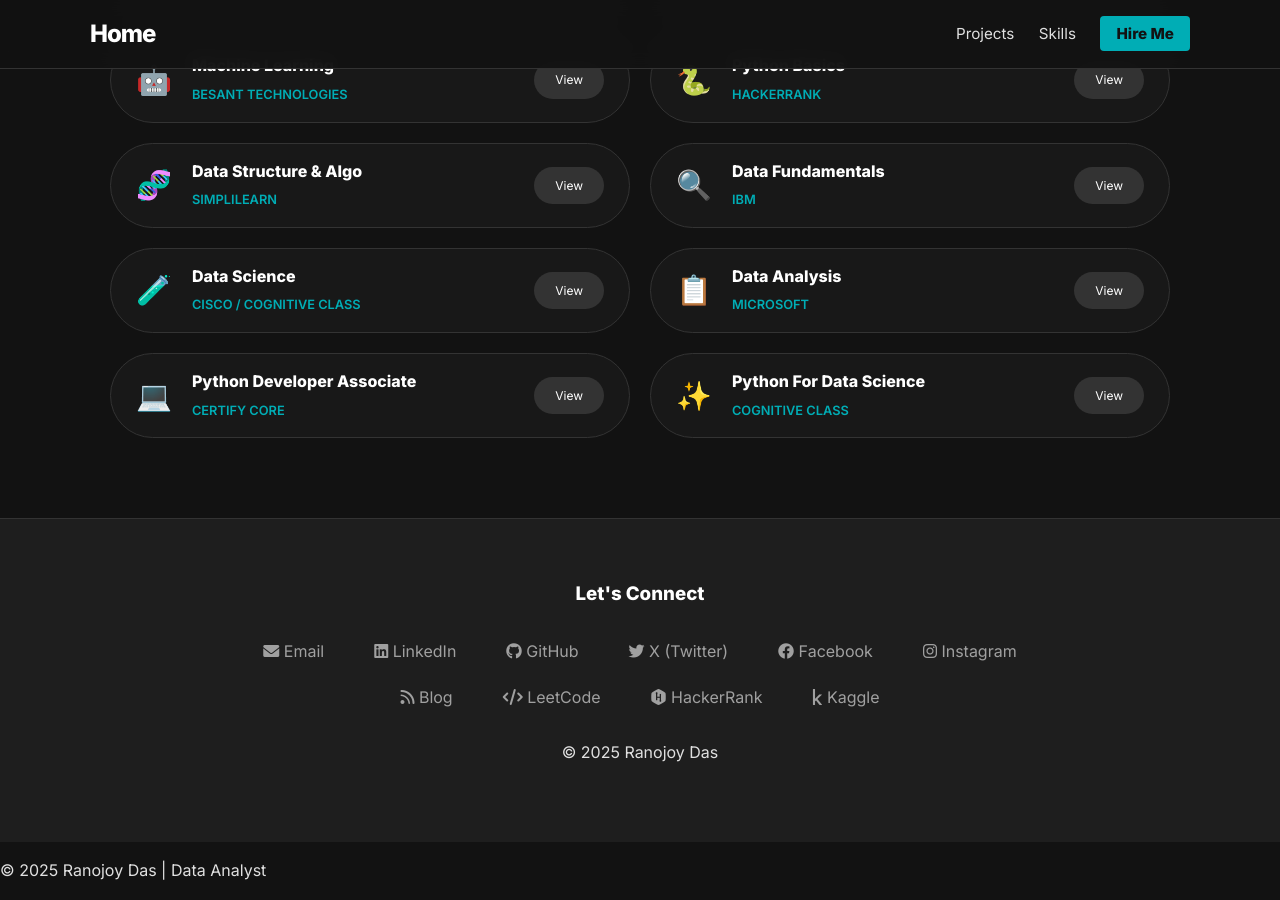
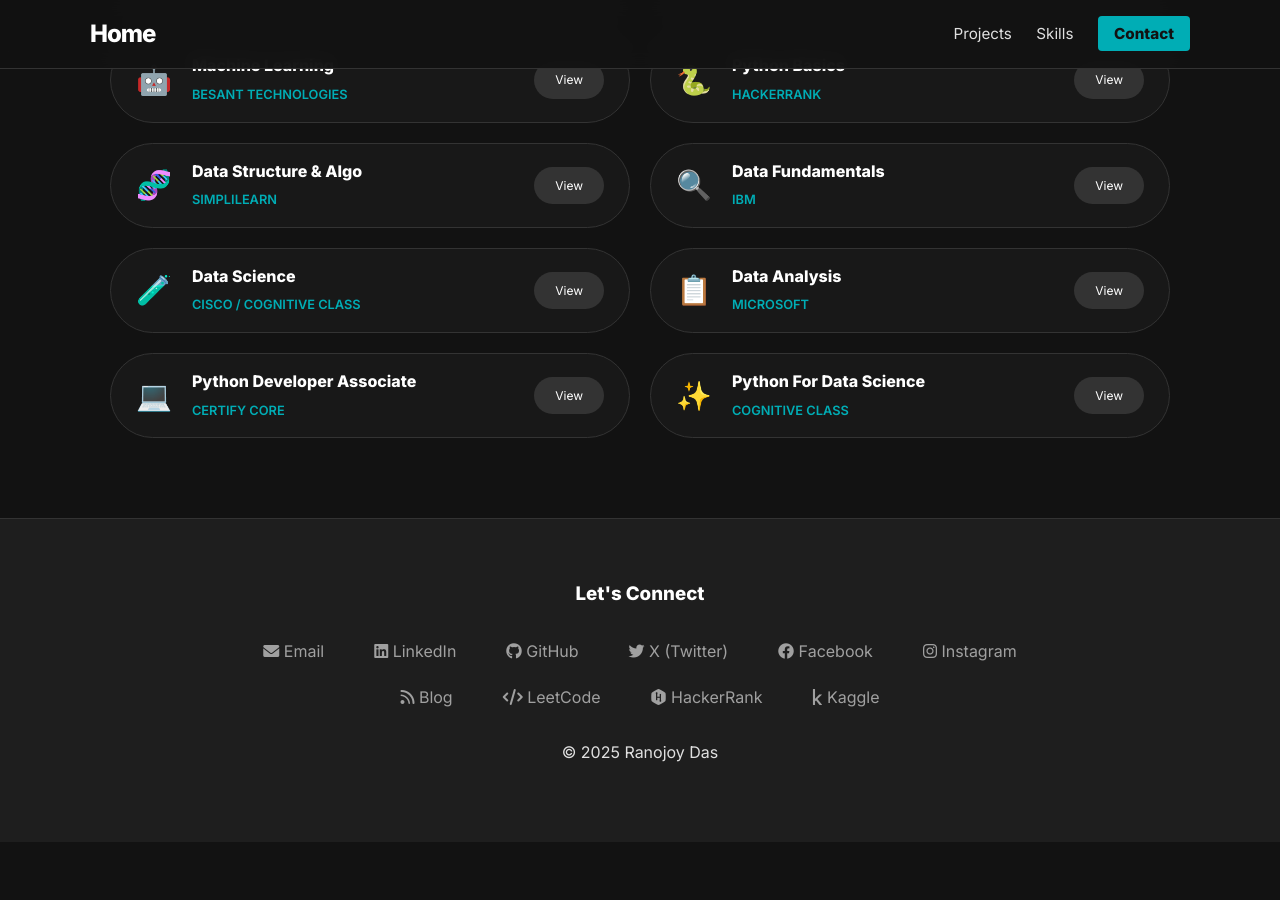
Before and after one commit to IamRaNo/iamrano.github.io, a Jekyll site: the page built from index.md, in a window 1280 px wide and 900 px high, scrolled down 3643 px. Built offline with Jekyll 4.4.1, drawn with Linux system fonts in a browser that asks for light colours; after the commit the page ends 4485 px from its top, so only the background shows below that.

Commit message:
Update navigation links and footer structure

```diff
--- a/_layouts/default.html
+++ b/_layouts/default.html
@@ -14,9 +14,9 @@
         <div class="container nav-container">
             <a href="/" class="logo">Home</a>
             <div class="nav-links">
-                <a href="#featured-projects">Projects</a>
-                <a href="#technical-skills">Skills</a>
-                <a href="mailto:dasranojoy9@gmail.com" class="btn-highlight">Hire Me</a>
+                <a href="#projects">Projects</a>
+                <a href="#skills">Skills</a>
+                <a href="#contact" class="btn-highlight">Contact</a>
             </div>
         </div>
     </nav>
@@ -24,10 +24,5 @@
     <main class="container content-wrapper">
         {{ content }}
     </main>
-
-    <footer class="site-footer">
-        <p>© 2025 Ranojoy Das | Data Analyst</p>
-    </footer>
-
 </body>
 </html>
```
